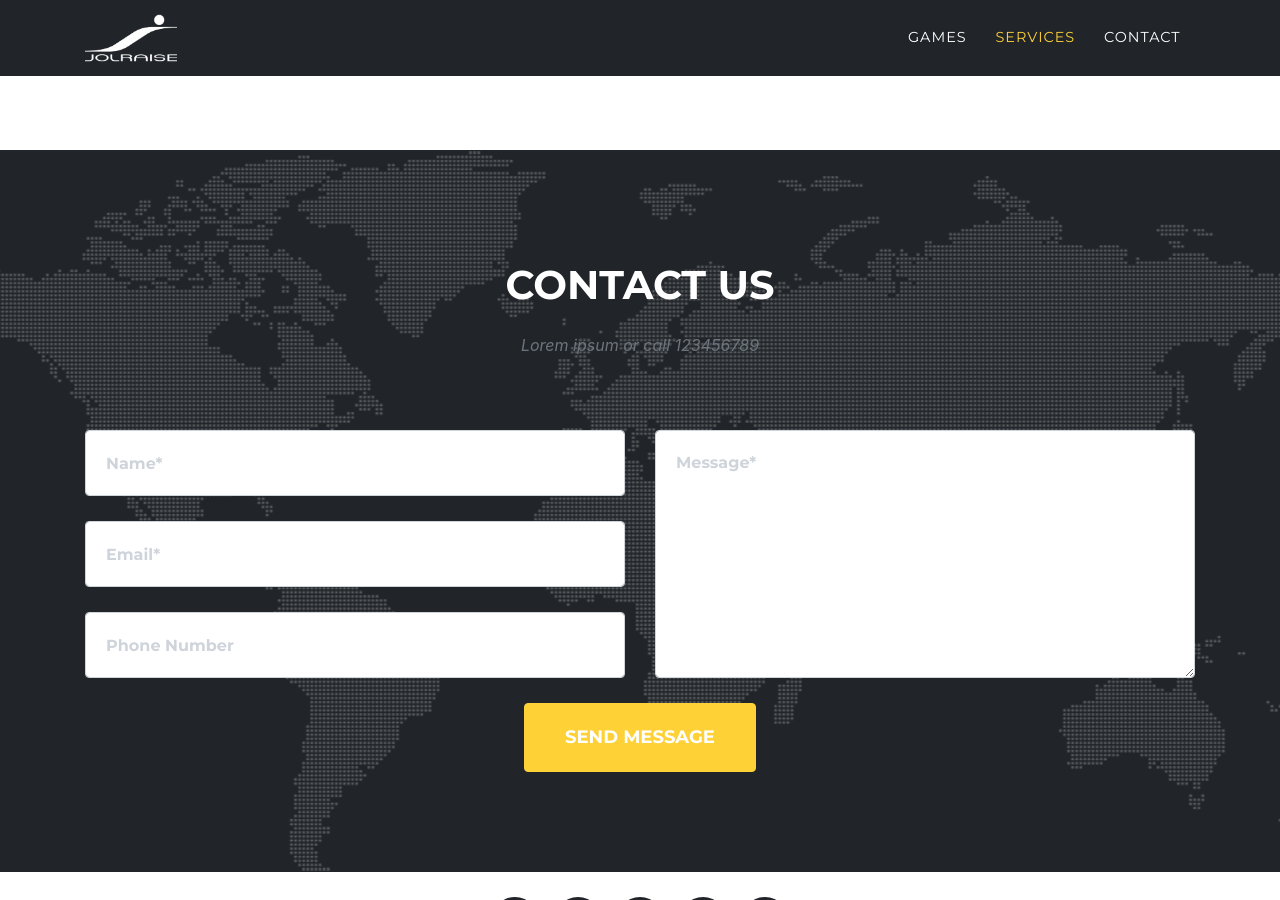
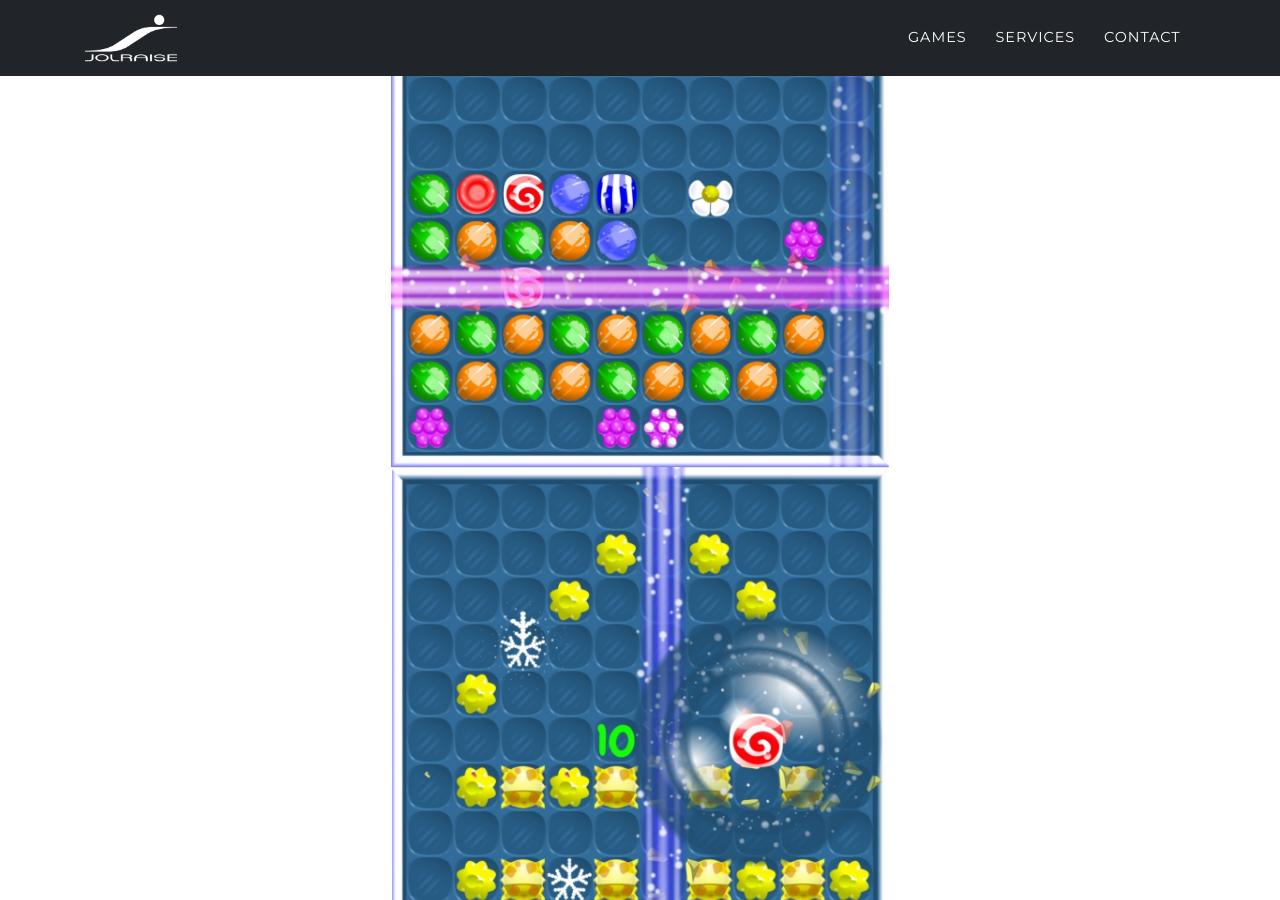
Before and after one commit to jolraise/jolraise.github.io, a Jekyll site: the page built from index.html, in a window 1280 px wide and 900 px high, scrolled down 696 px. Built offline with Jekyll 4.4.1, drawn with Linux system fonts in a browser that asks for light colours; some web fonts are replaced.

Commit message:
site WIP

```diff
--- a/_data/sitetext.yml
+++ b/_data/sitetext.yml
@@ -128,6 +128,10 @@ en: &DEFAULT_EN
           - url: https://linkedin.com
             icon: fab fa-linkedin-in
 
+  games:
+    title: "Games"
+    section: games
+
   contact:
     title: "Contact Us"
     text: "Lorem ipsum or call 123456789"
--- a/_includes/games.html
+++ b/_includes/games.html
@@ -1,9 +1,37 @@
+<section class="page-section" id="{{ site.data.sitetext[site.locale].games.section | default: " games" }}">
 <div class="container">
-    <h1>Loly - Block Puzzle Game</h1>
-    <img src="asserts\img\games\candyblock1.jpg" alt=""/>
-    <img src="asserts\img\games\candyblock2.jpg" alt=""/>
-    <img src="asserts\img\games\candyblock3.jpg" alt=""/>
-    <br>
-    <h1>Yan's Worlds</h1>
-    <img src="asserts\img\games\yan1.jpg" alt=""/>
+    <div class="row">
+        <div class="col-lg-12 text-center">
+            <h2 class="section-heading text-uppercase">Loly - Block Puzzle Game</h2>
+        </div>
+
+    </div>
+    <div class="row">
+        <div class="col-lg-12 text-center">
+            <img src="assets\img\games\candyblock1.jpg" alt="" height="500"/>
+        </div>
+        <div class="col-lg-12 text-center">
+            <img src="assets\img\games\candyblock2.jpg" alt="" height="500"/>
+        </div>
+        <div class="col-lg-12 text-center">
+            <img src="assets\img\games\candyblock3.jpg" alt="" height="500"/>
+        </div>
+    </div>
+
+    <br/>
+    <br/>
+    <br/>
+
+    <div class="row">
+        <div class="col-lg-12 text-center">
+            <h2 class="section-heading text-uppercase">Yan's Worlds</h2>
+        </div>
+
+    </div>
+    <div class="row">
+        <div class="col-lg-12 text-center">
+            <img src="assets\img\games\yan1.jpg" alt="" height="500"/>
+        </div>
+    </div>
 </div>
+</section>
--- a/_layouts/home.html
+++ b/_layouts/home.html
@@ -5,4 +5,3 @@ layout: default
 
 {% include games.html %}
 {% include services.html %}
-{% include contact.html %}
```
Also changed, not shown: _includes/navheader.html (+0 -18 lines).
